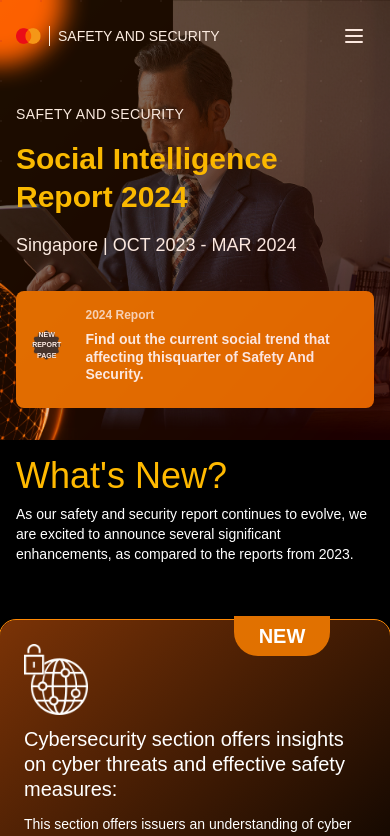
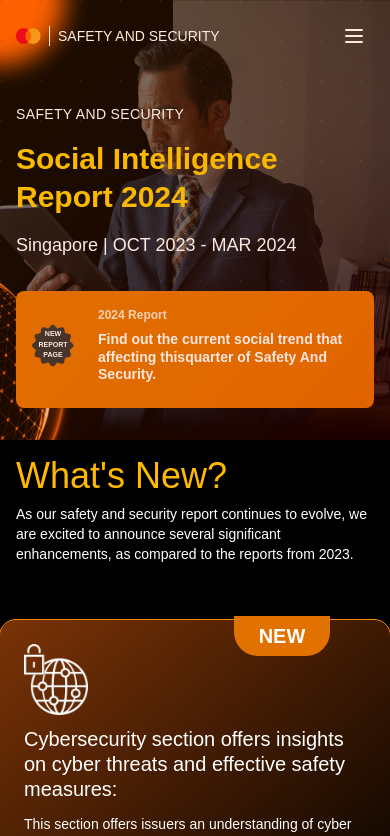
Before and after one commit to IzzahDiyanah/mastercard-microsite, a Next.js app: page / in a window 390 px wide. Shown: the top 836 px of the page. Built offline with nearby package versions, Linux system fonts and the light colour scheme.

Commit message:
responsive image  mobile view

```diff
--- a/src/pages/Hero.js
+++ b/src/pages/Hero.js
@@ -133,13 +133,13 @@
                 <div className="flex items-center mb-2 md:mb-0 md:mr-4">
                   <div className="flex items-center justify-center mr-3">
                      <div className="relative flex items-center justify-center mr-3">
-                        <Image
+                      <Image
                         src="/images/Group 4020.png"
                         alt="badge"
-                        width={70}
-                        height={70}
-                        className="object-cover"
-                        />
+                        width={100}
+                        height={100}
+                        className="object-cover md:w-[70px] md:h-[70px]"
+                      />
                     <div className="absolute inset-0 flex items-center justify-center">
                       <span className="text-[7px] md:text-[11px] font-bold text-white">NEW REPORT PAGE</span>
                     </div>
```
